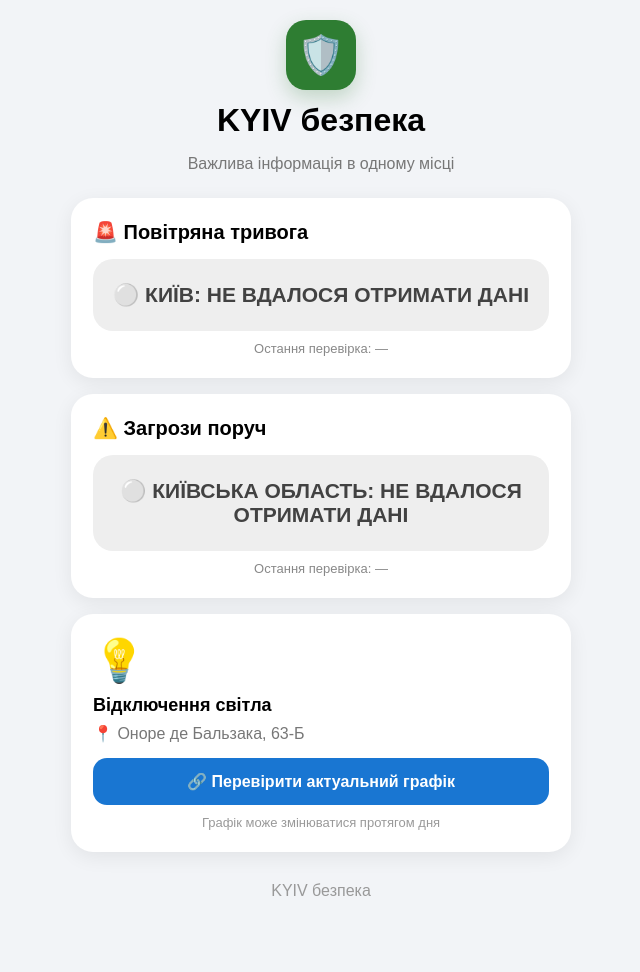
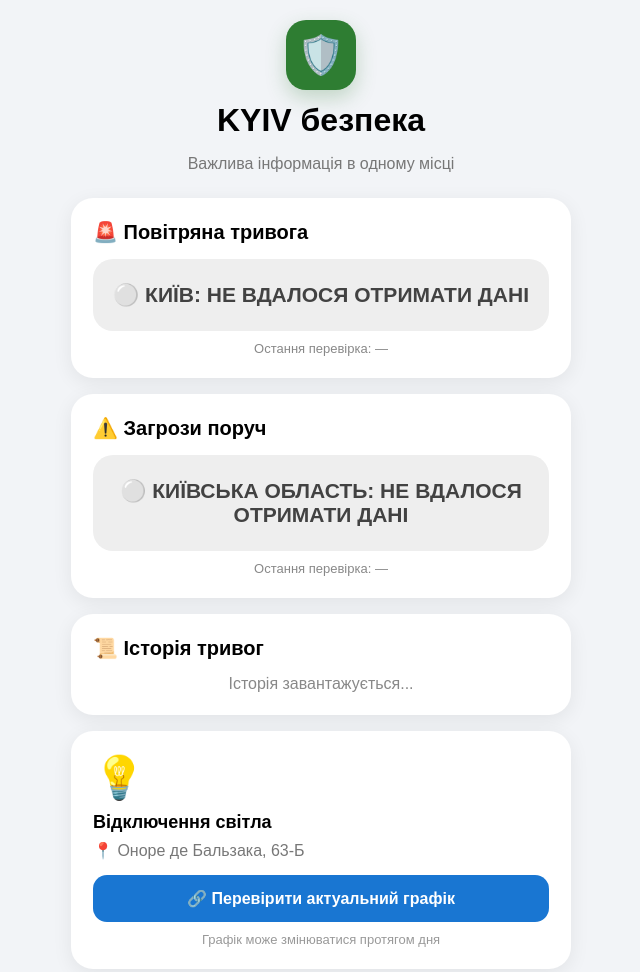
Before and after one commit to 7777127/-, a plain HTML site: page index.html in a window 1280 px wide. Shown: the top 972 px of the page, without its empty margins (319-959 px from the left). Before the commit the page ends 920 px from the top, so only its background shows below. Drawn offline with Linux system fonts and the light colour scheme; no server answers.

Commit message:
Add alert history and DTEK schedule UI

```diff
--- a/index.html
+++ b/index.html
@@ -195,6 +195,19 @@ class="updated">
 
 Остання перевірка: —
 
+</div>
+
+</div>
+
+
+<!-- ІСТОРІЯ ТРИВОГ -->
+
+<div class="card">
+
+<div class="card-title">📜 Історія тривог</div>
+
+<div id="alert-history">
+  <div style="color:#888;text-align:center;">Історія завантажується...</div>
 </div>
 
 </div>
@@ -761,3 +774,7 @@ setInterval(
 </body>
 
 </html>
+
+<style>
+.dtek-result{margin-top:12px}.dtek-status{display:flex;justify-content:space-between;gap:10px;flex-wrap:wrap;font-size:14px}.dtek-status span{color:#777}.dtek-day{margin-top:12px;padding:12px;border-radius:14px;background:#f7f9fb}.dtek-day-title{font-weight:bold;margin-bottom:8px}.dtek-intervals{display:flex;flex-wrap:wrap;gap:7px}.dtek-interval{display:inline-block;padding:7px 10px;border-radius:10px;background:#fff3cd;color:#7a5a00;font-size:13px}.dtek-no-outage{color:#2e7d32;font-size:13px}.dtek-updated{margin-top:10px;text-align:center;color:#999;font-size:12px}.dtek-loading{text-align:center;color:#777;padding:8px}
+</style>
```
